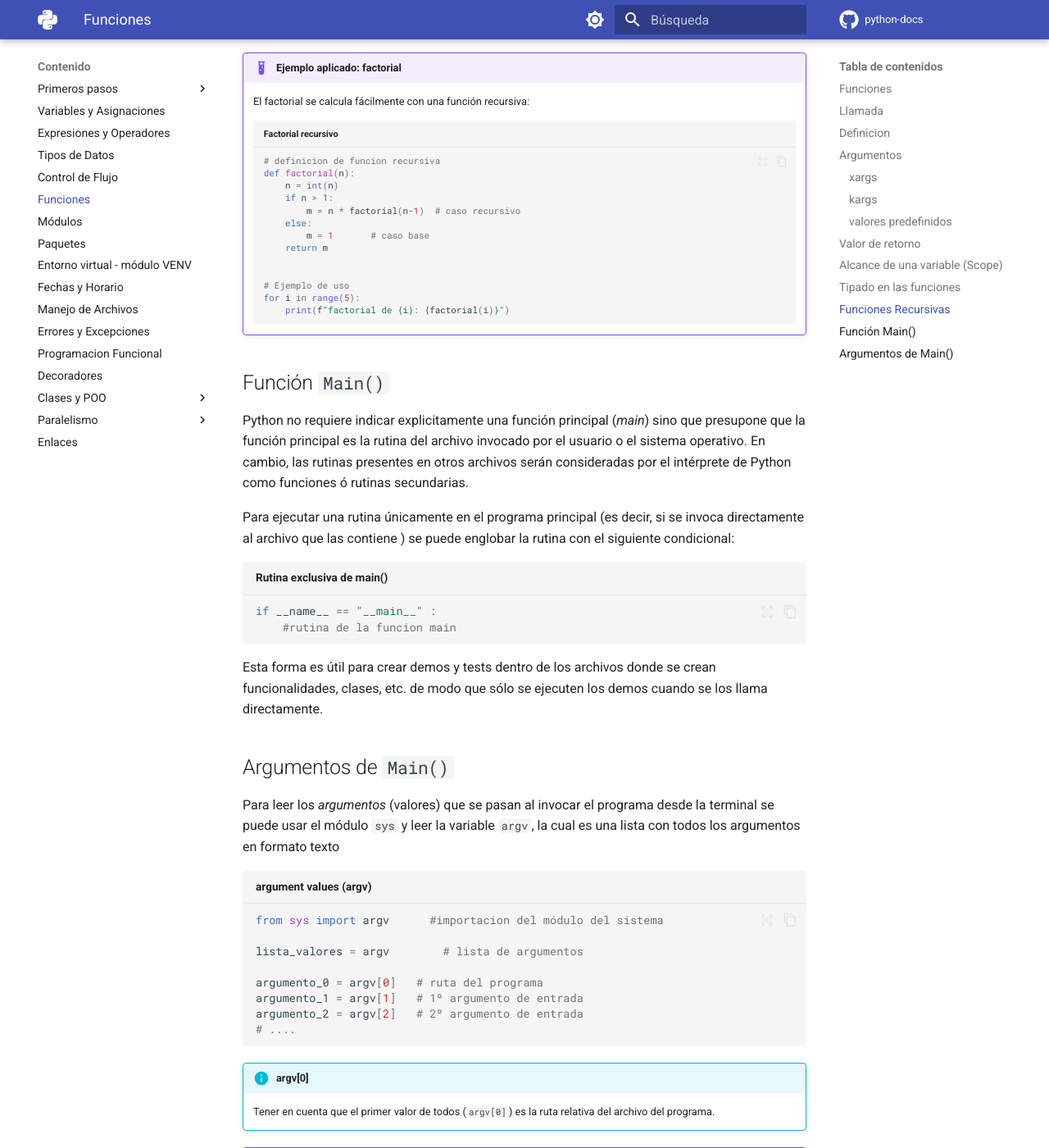
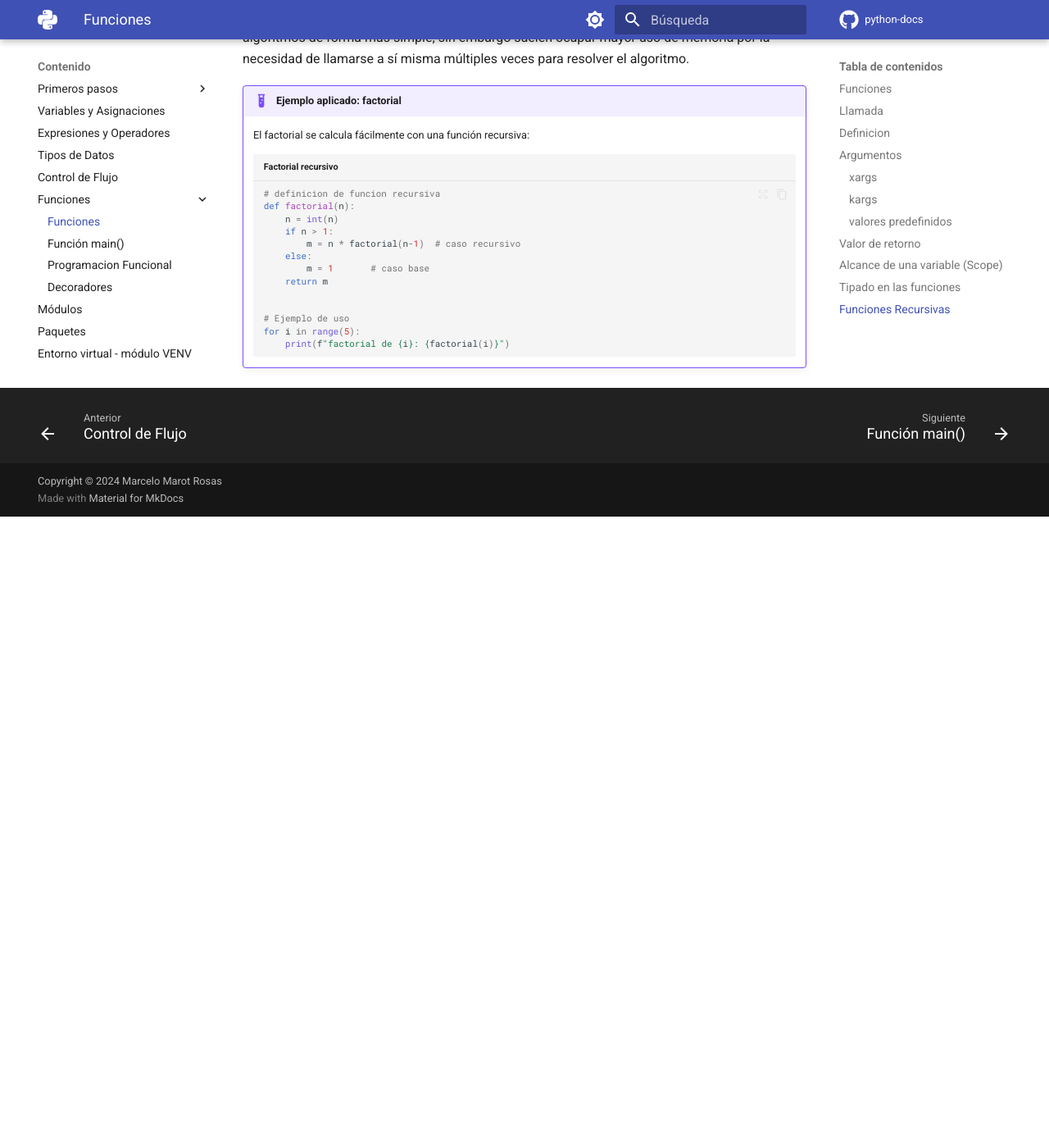
Before and after one commit to alejrot/python-docs, an MkDocs documentation site: the page built from docs/funciones/funciones.md, in a window 1280 px wide and 1400 px high, scrolled down 7211 px. Shown: the whole window at 82% size. Built offline with MkDocs 1.6.1 and Material for MkDocs 9.7.7, drawn with Linux system fonts in a browser that asks for light colours; plug-ins that fetch from the network failed and are left out; comment, search, counter and statistics services are not loaded; after the commit the page ends 7841 px from its top, so only the background shows below that; some of the changed text lies outside the part shown.

Commit message:
Sección de 'Funciones' creada

````diff
--- a/docs/contenido/6-funciones.md
+++ b/docs/funciones/funciones.md
@@ -304,81 +314,3 @@ Las funciones recursivas sirven como alternativa al uso de bucles y a veces perm
     for i in range(5):
         print(f"factorial de {i}: {factorial(i)}")
     ```
-
-
-## Función `Main()`
-
-Python no requiere indicar explicitamente una función principal (*main*) sino que presupone que la función principal es la rutina del archivo invocado por el usuario o el sistema operativo. En cambio, las rutinas presentes en otros archivos serán consideradas por el intérprete de Python como funciones ó rutinas secundarias.
-
-Para ejecutar una rutina únicamente en el programa principal
-(es decir, si se invoca directamente al archivo que las contiene ) se puede englobar la rutina con el siguiente condicional:
-
-```python title="Rutina exclusiva de main()"
-if __name__ == "__main__" :
-    #rutina de la funcion main
-```
-Esta forma es útil para crear demos y tests dentro de los archivos donde se crean funcionalidades, clases, etc. de modo que sólo se ejecuten los demos cuando se los llama directamente.
-
-## Argumentos de `Main()`
-
-Para leer los *argumentos* (valores) que se pasan al invocar el programa desde la terminal se puede usar el módulo `sys` y leer la variable `argv`, la cual es una lista con todos los argumentos en formato texto
-
-```python title="argument values (argv)"
-from sys import argv      #importacion del módulo del sistema
-
-lista_valores = argv        # lista de argumentos
-
-argumento_0 = argv[0]   # ruta del programa
-argumento_1 = argv[1]   # 1º argumento de entrada
-argumento_2 = argv[2]   # 2º argumento de entrada
-# ....
-```
-
-!!! info "argv[0]"
-    Tener en cuenta que el primer valor de todos (`argv[0]`) es la ruta relativa del archivo del programa.
-
-!!! example "Ejemplo 1: nombre y argumentos"
-    Un archivo 'entrada.py' con el código:
-
-    ```python
-    import sys
-
-    numero_argumentos = len(sys.argv)
-
-    for i in range(numero_argumentos):
-        print(i , sys.argv[i])
-    ```
-    y al llamarlo con la terminal (ej: Bash)  así:
-
-    ```bash
-    py entrada.py hola 25 'hasta luego'
-    ```
-    dará como resultado la siguiente lista de argumentos numerados:
-
-    ```bash title="Texto de salida"
-    0 entrada.py
-    1 hola
-    2 25
-    3 hasta luego
-    ```
-    Se observa que el primer argumento coincide con el **nombre** del archivo de programa.
-
-!!! example "Ejemplo 2: ruta y argumentos"
-    Si la rutina previa está alojada en un subdirectorio llamado 'carpeta':
-
-    ```bash title="Texto de salida"
-    py carpeta/entrada.py hola 30 'hasta luego'
-    ```
-
-    dará como resultado esta vez:
-
-    ```bash title="Texto de salida"
-    0 carpeta/entrada.py
-    1 hola
-    2 30
-    3 hasta luego
-    ```
-    Se verifica entonces que el primer argumento es la **ruta relativa** del archivo de programa.
-
-
-Más información sobre los argumentos de `main()`: [módulo `sys`](../modulos/sys.md#argumentos-de-entrada)
--- a/mkdocs.yml
+++ b/mkdocs.yml
@@ -185,13 +185,18 @@ nav:
       - basicos/consola.md
       - basicos/documentacion.md
       - basicos/compilacion.md
-    # - Comenzando con Python: contenido/1-comenzando.md
+
     - Variables y Asignaciones: contenido/2-variables_asignaciones.md
     - Expresiones y Operadores: contenido/3-expresiones_operadores.md
     - Tipos de Datos: contenido/4-tipos_datos.md
     - Control de Flujo: contenido/5-control_flujo.md
 
-    - Funciones: contenido/6-funciones.md
+    - Funciones:
+      - funciones/funciones.md
+      - funciones/main.md
+      - funciones/programacion_funcional.md
+      - funciones/decoradores.md
+
 
     - Módulos: contenido/modulos.md
     - Paquetes: contenido/paquetes.md
@@ -201,9 +206,6 @@ nav:
 
     - Manejo de Archivos: contenido/10-manejo_archivos.md
     - Errores y Excepciones: contenido/11-excepciones.md
-
-    - Programacion Funcional: contenido/15-programacion_funcional.md
-    - Decoradores: contenido/decoradores.md
 
     - Clases y POO:
       - clases/clases.md
````
Also changed, not shown: other parts of docs/funciones/funciones.md (+10 -0 lines), docs/contenido/2-variables_asignaciones.md (+10 -0 lines), docs/funciones/decoradores.md (renamed from docs/contenido/decoradores.md, +7 -1 lines), docs/funciones/main.md (added, +199 -0 lines), docs/funciones/programacion_funcional.md (renamed from docs/contenido/15-programacion_funcional.md).
